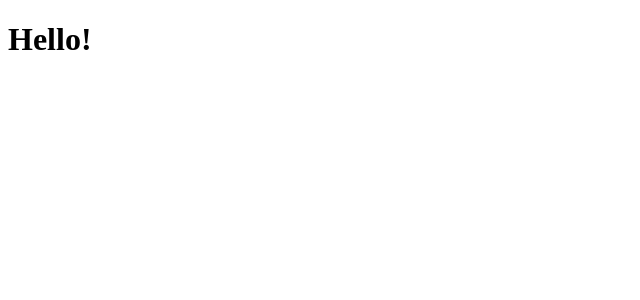
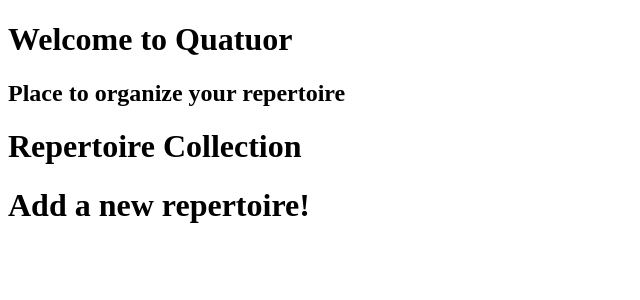
Before and after one commit to jojojoleeleelee/quatuor, a React (Create React App) app in the folder client/: page / in a window 1280 px wide. Shown: the top 300 px of the page, without its empty margins (0-640 px from the left). Built offline with nearby package versions, Linux system fonts and the light colour scheme.

Commit message:
slowly adding components

```diff
--- a/client/src/App.js
+++ b/client/src/App.js
@@ -1,10 +1,12 @@
 import React, { Component } from 'react';
-
+import Repertoire from './components/Repertoire'
 class App extends Component {
   render() {
     return (
       <div className="App">
-      <h1>Hello!</h1>
+        <h1>Welcome to Quatuor</h1>
+        <h2>Place to organize your repertoire</h2>
+        < Repertoire />
       </div>
     );
   }
--- /dev/null
+++ b/client/src/components/Repertoire.js
@@ -0,0 +1,13 @@
+import React, { Component } from 'react';
+import RepertoireForm from './RepertoireForm'
+export default class Repertoire extends Component {
+  render()
+   {
+     return (
+       <div>
+         <h1>Repertoire Collection</h1>
+         <RepertoireForm />
+      </div>
+     )
+   }
+}
--- /dev/null
+++ b/client/src/components/RepertoireForm.js
@@ -0,0 +1,11 @@
+import React, { Component } from 'react';
+
+export default class RepertoireForm extends Component {
+  render() {
+    return(
+      <div>
+        <h1>Add a new repertoire!</h1>
+      </div>
+    )
+  }
+}
```
